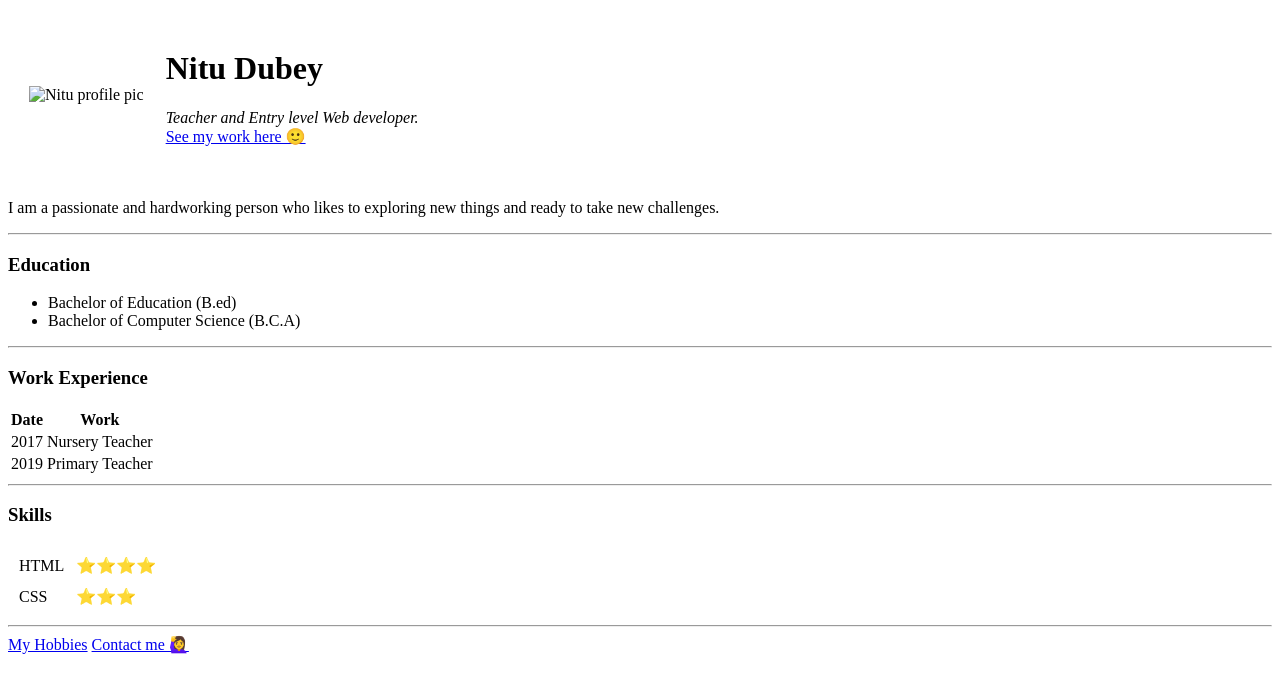
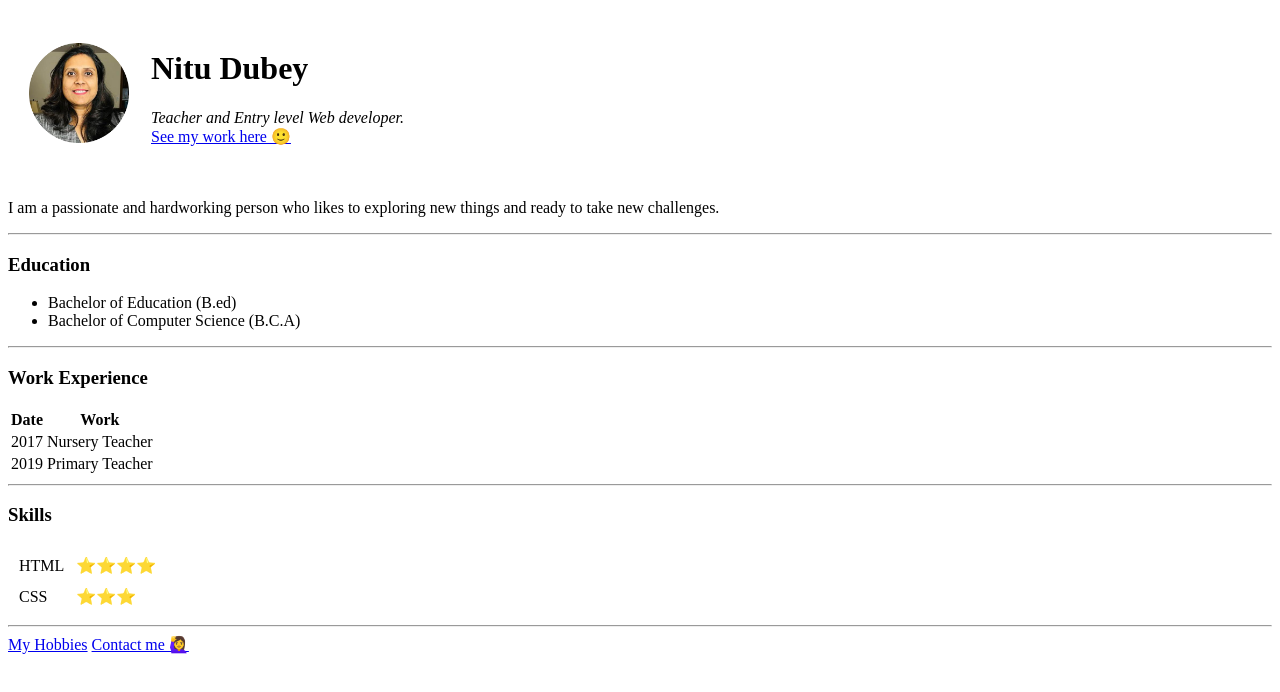
Before and after one commit to Nitu170287/CV, a plain HTML site: page index.html in a window 1280 px wide. Drawn offline with Linux system fonts and the light colour scheme.

Commit message:
changed image path

```diff
--- a/index.html
+++ b/index.html
@@ -9,7 +9,7 @@
 <body>
     <table cellspacing="20">
         <tr>
-            <td><img src="/My_First_website\Nitu_Profile_pic-modified.png" width="100" alt="Nitu profile pic"></td>
+            <td><img src="Nitu_Profile_pic-modified.png" width="100" alt="Nitu profile pic"></td>
             <td><h1>Nitu Dubey</h1>
                 <p><em>Teacher and Entry level Web developer.</em><br><a href="https://codepen.io/your-work">See my work here 🙂</a></p>
                 </td>
```
